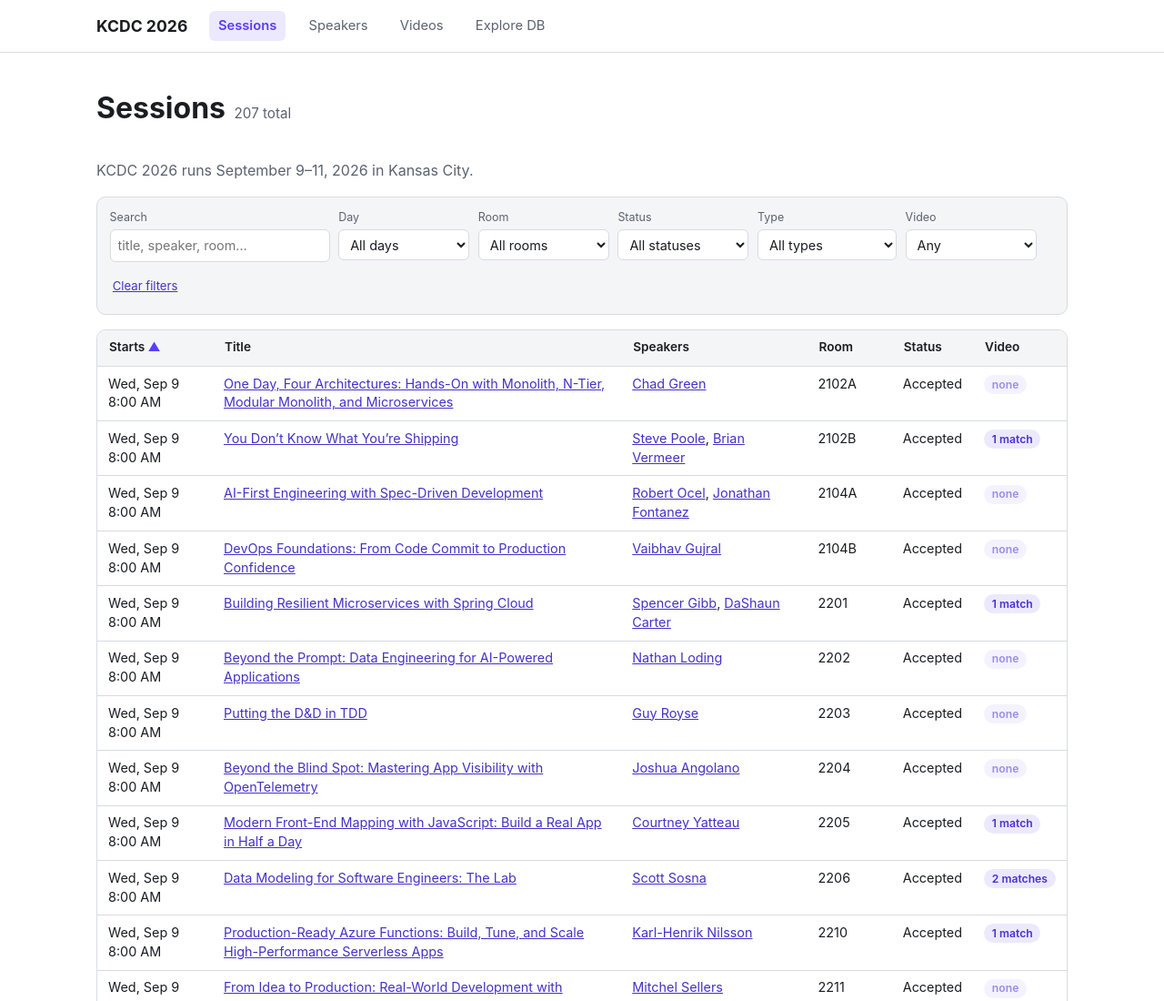
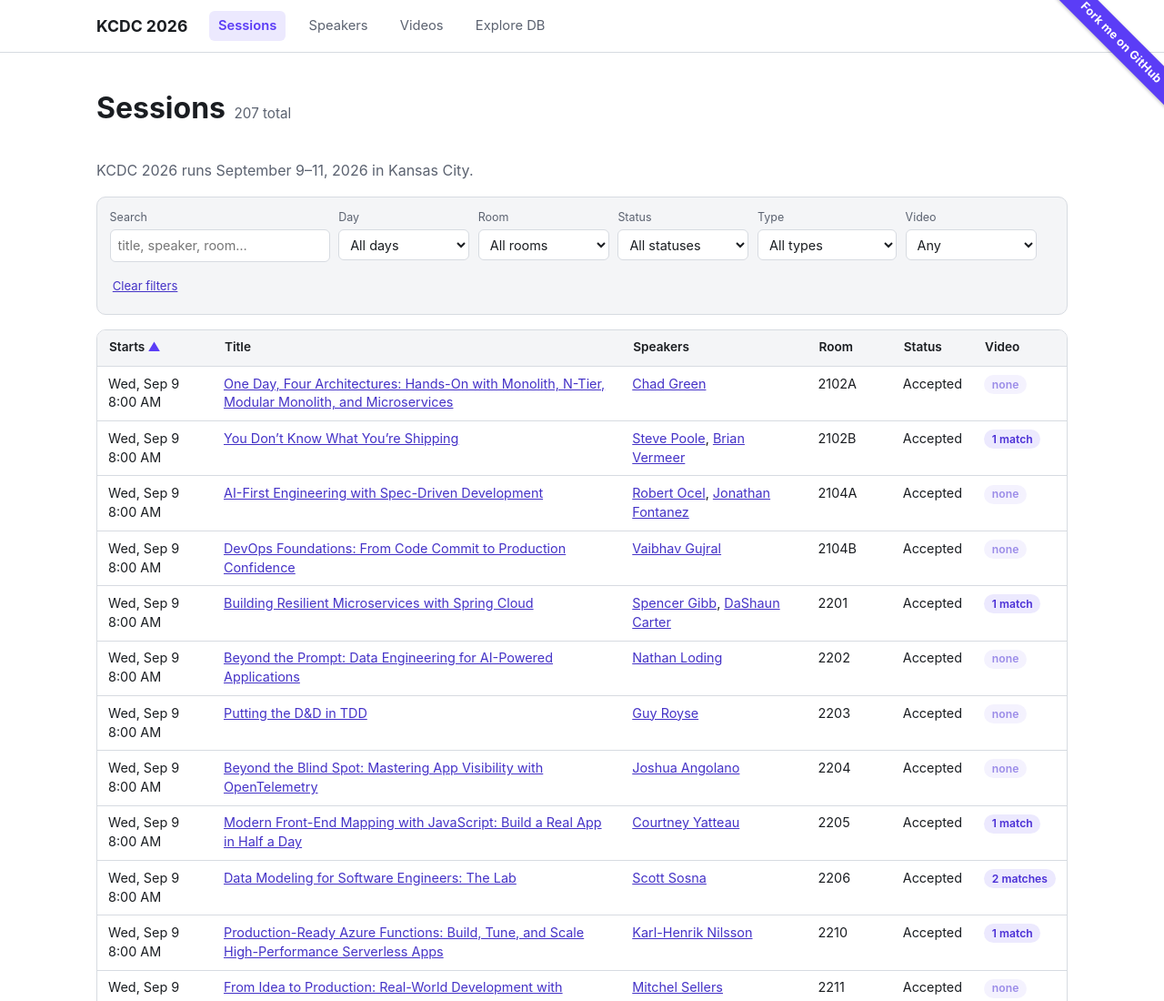
Before and after one commit to payne/kcdc2026, a plain HTML site: page docs/index.html in a window 1280 px wide. Shown: the top 1100 px of the page at 91% size. Drawn offline with Linux system fonts and the light colour scheme.

Commit message:
Added fork me ribbon

```diff
--- a/docs/index.html
+++ b/docs/index.html
@@ -7,6 +7,9 @@
 <link rel="stylesheet" href="style.css">
 </head>
 <body>
+<div class="github-ribbon">
+  <a href="https://github.com/payne/kcdc2026" target="_blank" rel="noopener" aria-label="Fork me on GitHub">Fork me on GitHub</a>
+</div>
 <header class="site-header">
   <div class="site-header-inner">
     <a class="brand" href="#/sessions">KCDC 2026</a>
--- a/docs/style.css
+++ b/docs/style.css
@@ -32,6 +32,50 @@
 }
 
 * { box-sizing: border-box; }
+
+.github-ribbon {
+  position: fixed;
+  top: 0;
+  right: 0;
+  width: 160px;
+  height: 160px;
+  overflow: hidden;
+  z-index: 100;
+  pointer-events: none;
+}
+
+.github-ribbon a {
+  position: absolute;
+  top: 32px;
+  right: -38px;
+  display: block;
+  width: 170px;
+  padding: 0.35rem 0;
+  background: var(--accent);
+  color: var(--accent-fg);
+  text-align: center;
+  text-decoration: none;
+  font-size: 0.8rem;
+  font-weight: 700;
+  letter-spacing: 0.02em;
+  box-shadow: 0 1px 4px rgba(0, 0, 0, 0.25);
+  transform: rotate(45deg);
+  pointer-events: auto;
+}
+
+.github-ribbon a:hover {
+  filter: brightness(1.1);
+}
+
+@media (max-width: 480px) {
+  .github-ribbon { width: 120px; height: 120px; }
+  .github-ribbon a {
+    top: 22px;
+    right: -34px;
+    width: 130px;
+    font-size: 0.68rem;
+  }
+}
 
 html, body {
   margin: 0;
```
